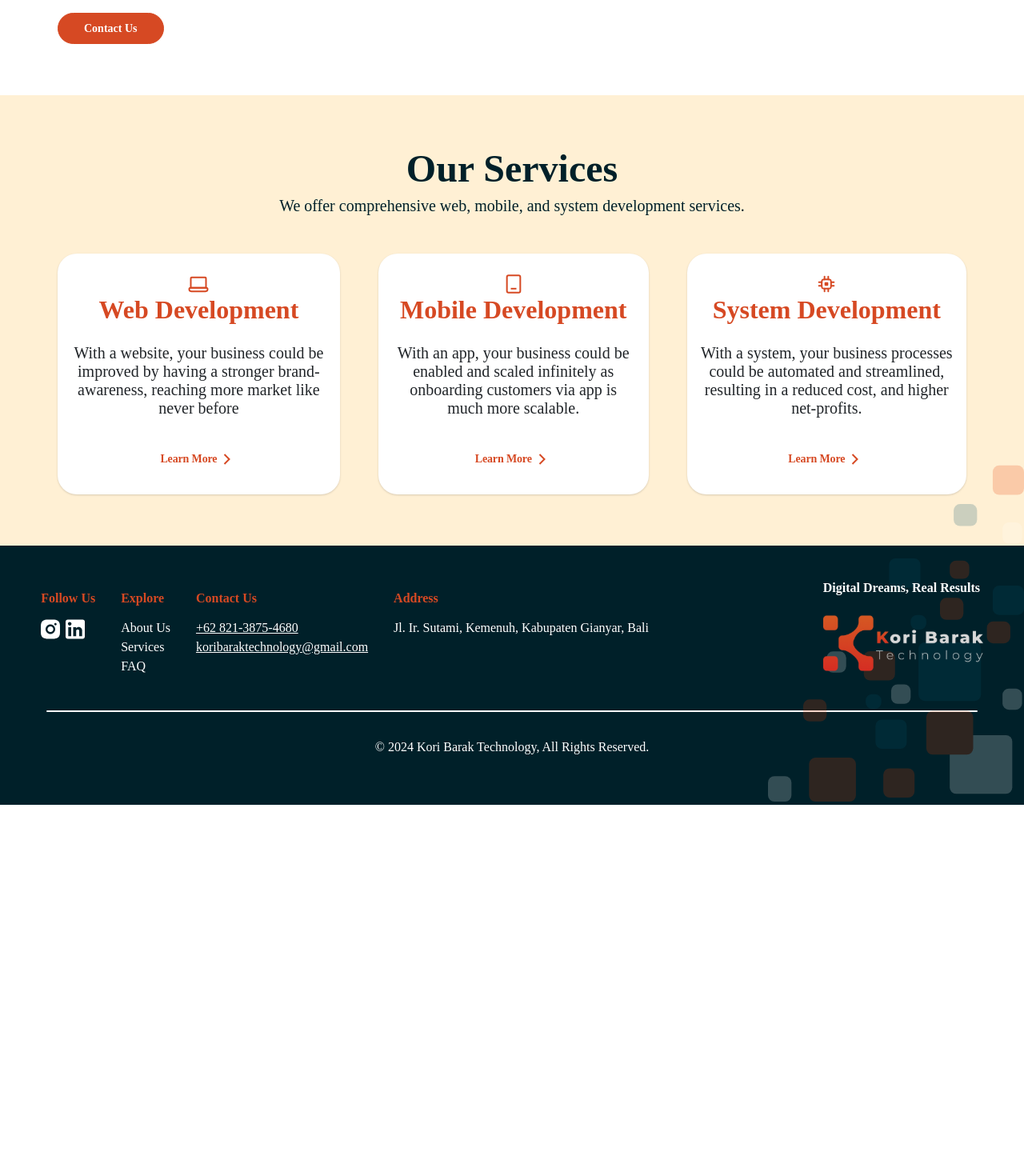
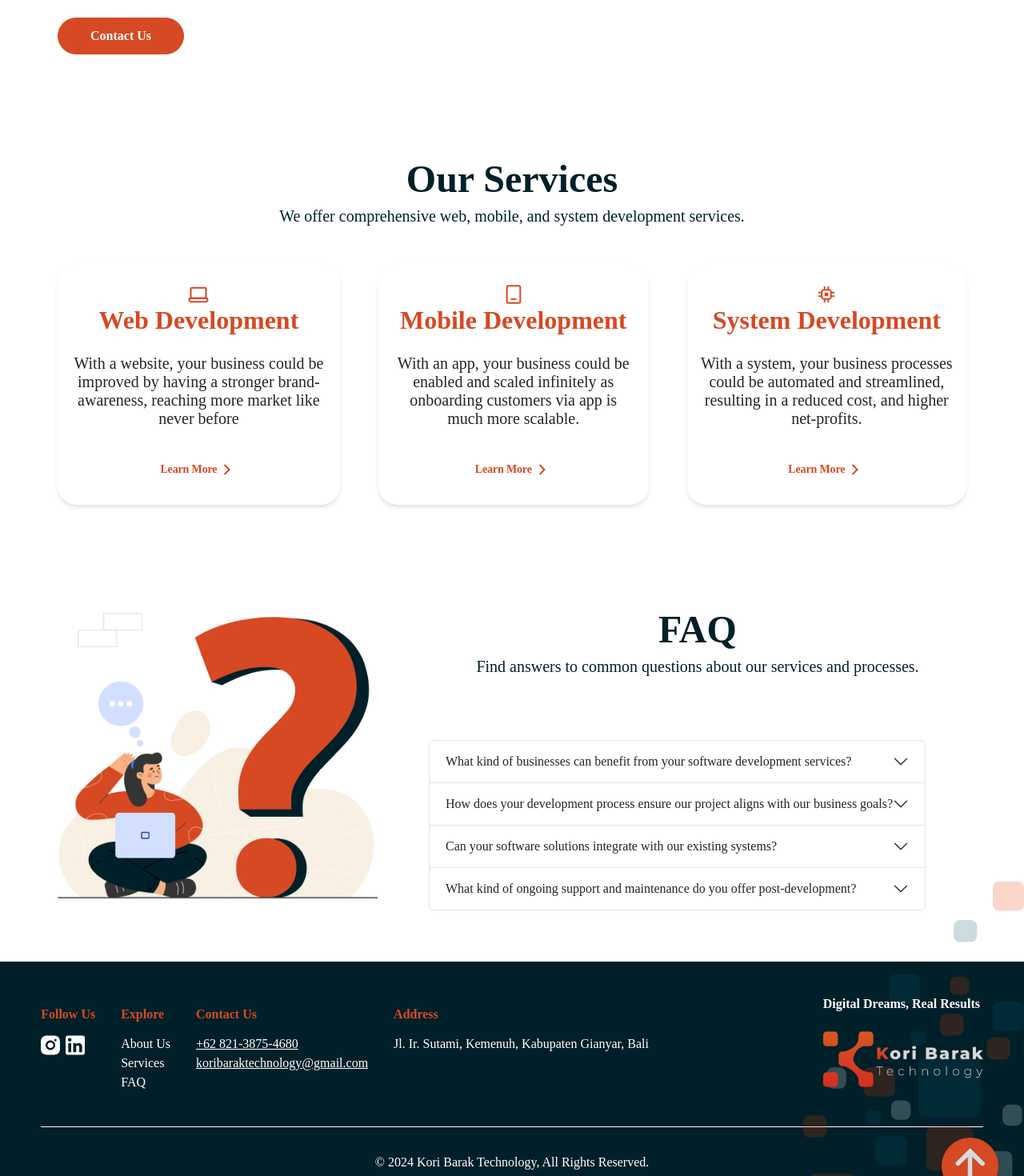
Before and after one commit to alxdrr/company-profile, a React (Vite) app: page / in a window 1280 px wide. Shown: the part 1200-2670 px from the top of the page at 80% size. Before the commit the page ends 2206 px from the top, so only its background shows below. Built offline with nearby package versions, Linux system fonts and the light colour scheme.

Commit message:
add faq section

```diff
--- a/src/App.jsx
+++ b/src/App.jsx
@@ -3,6 +3,7 @@ import Hero from './components/hero.jsx';
 import About from './components/about.jsx';
 import Services from './components/services.jsx';
 import Footer from './components/footer.jsx';
+import Faq from './components/faq.jsx';
 
 function App() {
   return (
@@ -11,6 +12,7 @@ function App() {
       <Hero />
       <About />
       <Services />
+      <Faq />
       <Footer />
     </>
   );
--- a/src/components/about.jsx
+++ b/src/components/about.jsx
@@ -24,7 +24,14 @@ export default function About() {
             provide tailored solutions to meet your unique needs and help you
             achieve your goals.
           </p>
-          <Button variant="primary">Contact Us</Button>{' '}
+          <Button
+            href="https://wa.me/6282138754680"
+            target="_blank"
+            rel="noreferrer"
+            variant="primary"
+          >
+            Contact Us
+          </Button>{' '}
         </motion.div>
         <motion.img
           layout
--- /dev/null
+++ b/src/components/faq.jsx
@@ -0,0 +1,78 @@
+import { Accordion, Figure } from 'react-bootstrap';
+import faqImg from '../assets/faq.png';
+import '../style/faq.css';
+
+function Faq() {
+  return (
+    <div className="faq-section d-flex flex-row">
+      <Figure.Image src={faqImg} width={400} height={180} alt="" />
+      <div className="faq">
+        <div className="faq-copy">
+          <h1 className="faq-header">FAQ</h1>
+          <p className="faq-desc">
+            Find answers to common questions about our services and processes.
+          </p>
+        </div>
+        <div className="faq-qna">
+          <Accordion defaultActiveKey="">
+            <Accordion.Item eventKey="0">
+              <Accordion.Header>
+                What kind of businesses can benefit from your software
+                development services?
+              </Accordion.Header>
+              <Accordion.Body>
+                Our services are tailored for a diverse range of industries.
+                Whether you’re a startup, SME, or a large corporation, we
+                provide customized solutions to meet your specific needs in web,
+                app, and system development. Our expertise is designed to
+                support businesses in any sector to enhance their digital
+                presence and operational efficiency.
+              </Accordion.Body>
+            </Accordion.Item>
+            <Accordion.Item eventKey="1">
+              <Accordion.Header>
+                How does your development process ensure our project aligns with
+                our business goals?
+              </Accordion.Header>
+              <Accordion.Body>
+                We begin with a thorough consultation to understand your
+                business objectives. Our development process is transparent and
+                iterative, involving regular updates and feedback sessions. This
+                ensures that the final product not only meets but exceeds your
+                expectations, aligning seamlessly with your strategic business
+                goals.
+              </Accordion.Body>
+            </Accordion.Item>
+            <Accordion.Item eventKey="2">
+              <Accordion.Header>
+                Can your software solutions integrate with our existing systems?
+              </Accordion.Header>
+              <Accordion.Body>
+                Absolutely. Our approach is to create solutions that can
+                seamlessly integrate with your existing systems. We prioritize
+                compatibility and scalability, ensuring that our software not
+                only enhances your current operations but also adapts to future
+                technological advancements and business growth.
+              </Accordion.Body>
+            </Accordion.Item>
+            <Accordion.Item eventKey="3">
+              <Accordion.Header>
+                What kind of ongoing support and maintenance do you offer
+                post-development?
+              </Accordion.Header>
+              <Accordion.Body>
+                Post-development, we offer comprehensive support and maintenance
+                to ensure your software continues to run smoothly. This includes
+                regular updates, bug fixes, and performance optimization.
+                Additionally, we provide dedicated customer service to address
+                any queries or modifications you may need.
+              </Accordion.Body>
+            </Accordion.Item>
+          </Accordion>
+        </div>
+      </div>
+    </div>
+  );
+}
+
+export default Faq;
--- a/src/components/footer.jsx
+++ b/src/components/footer.jsx
@@ -4,6 +4,9 @@ import linkedinLogo from '../assets/linkedinLogo.svg';
 import brand from '../assets/logo.svg';
 import ornament from '../assets/ornament.svg';
 import { motion } from 'framer-motion';
+import up from '../assets/icons/arrow-up.svg';
+
+const scrollTop = () => window.scrollTo({ top: 0, behavior: 'smooth' });
 
 export default function Footer() {
   return (
@@ -33,10 +36,10 @@ export default function Footer() {
             <div className="explore">
               <h2 className="text-primary navigator">Explore</h2>
               <div className="direct d-flex flex-column">
-                <a href="" className="text-light direct">
+                <a href="#about-us" className="text-light direct">
                   About Us
                 </a>
-                <a href="" className="text-light direct">
+                <a href="#our-services" className="text-light direct">
                   Services
                 </a>
                 <a href="" className="text-light direct">
@@ -47,10 +50,18 @@ export default function Footer() {
             <div className="contacts">
               <h2 className="text-primary navigator">Contact Us</h2>
               <div className="direct d-flex flex-column">
-                <a href="" className="text-light contact">
+                <a
+                  className="text-light contact"
+                  href="https://wa.me/6282138754680"
+                  target="_blank"
+                  rel="noreferrer"
+                >
                   +62 821-3875-4680
                 </a>
-                <a href="" className="text-light contact">
+                <a
+                  href="mailto:koribaraktechnology@gmail.com"
+                  className="text-light contact"
+                >
                   koribaraktechnology@gmail.com
                 </a>
               </div>
@@ -58,7 +69,10 @@ export default function Footer() {
             <div className="address">
               <h2 className="text-primary navigator">Address</h2>
               <div className="direct">
-                <a href="" className="text-light office">
+                <a
+                  href="https://www.google.com/maps/place/8%C2%B033'22.0%22S+115%C2%B017'13.8%22E/@-8.556116,115.287157,17z/data=!3m1!4b1!4m4!3m3!8m2!3d-8.556116!4d115.287157?entry=ttu"
+                  className="text-light office"
+                >
                   Jl. Ir. Sutami, Kemenuh, Kabupaten Gianyar, Bali
                 </a>
               </div>
@@ -74,10 +88,10 @@ export default function Footer() {
         </div>
         <motion.div
           animate={{
-            width: ['80%', '100%', '80%'],
+            backgroundColor: ['#fff', '#D64923', '#fff'],
           }}
           transition={{
-            duration: 10,
+            duration: 6,
             ease: 'easeInOut',
             repeat: Infinity,
           }}
@@ -86,6 +100,26 @@ export default function Footer() {
         <p className="copyright text-light">
           © 2024 Kori Barak Technology, All Rights Reserved.
         </p>
+        <motion.img
+          onClick={scrollTop}
+          animate={{
+            scale: [1, 0.9, 1],
+          }}
+          transition={{
+            duration: 2,
+            ease: 'easeInOut',
+            repeat: Infinity,
+          }}
+          style={{
+            filter:
+              'drop-shadow(0px 10px 10px rgba(0, 0, 0, 0.04)) drop-shadow(0px 20px 25px rgba(0, 0, 0, 0.10))',
+            position: 'absolute',
+            bottom: '32px',
+            right: '32px',
+            cursor: 'pointer',
+          }}
+          src={up}
+        />
       </div>
     </>
   );
--- a/src/components/hero.jsx
+++ b/src/components/hero.jsx
@@ -26,7 +26,9 @@ export default function Hero() {
             successful projects, we are ready to help turn any concept into a
             robust technological solution.
           </p>
-          <Button variant="primary">Consult with our expert for free</Button>{' '}
+          <Button href="#about-us" variant="primary">
+            Dive In
+          </Button>{' '}
         </motion.div>
         <img className="hero-ornament" src={ornament} alt="" />
       </div>
--- a/src/components/services.jsx
+++ b/src/components/services.jsx
@@ -40,7 +40,7 @@ const servicesProvided = [
 export default function Services() {
   return (
     <>
-      <div className="services d-flex flex-column">
+      <div id="our-services" className="services d-flex flex-column">
         <motion.div
           variants={componentsAnimation}
           initial="initial"
--- a/src/custom.scss
+++ b/src/custom.scss
@@ -32,13 +32,18 @@ $theme-colors: (
 }
 .nav-item.active {
   font-weight: bolder;
+  color: #d64923 !important;
+}
+
+.nav-item:hover {
+  color: #d64a23e1 !important;
 }
 
 .btn {
   color: $light !important;
   border-radius: 30px;
-  padding: 8px 32px;
-  font-size: 14px;
+  padding: 10px 40px;
+  font-size: 16px;
   font-weight: 700;
 }
 
@@ -49,8 +54,12 @@ $theme-colors: (
 #basic-nav-dropdown {
   color: #ffffff !important;
 }
+#basic-nav-dropdown:hover {
+  color: #d64a23e1 !important;
+}
 
 nav {
   padding: 16px 0 !important;
-  height: 12vh;
+  padding-top: 24px !important;
+  height: auto;
 }
--- /dev/null
+++ b/src/style/faq.css
@@ -0,0 +1,46 @@
+.faq-section {
+  padding: 64px 72px;
+  justify-content: center;
+  align-items: center;
+  gap: 64px;
+  align-self: stretch;
+}
+
+.faq {
+  display: flex;
+  flex-direction: column;
+  justify-content: center;
+  align-items: center;
+  gap: 64px;
+  flex: 1 0 0;
+}
+.faq-copy {
+  display: flex;
+  width: auto;
+  flex-direction: column;
+  justify-content: center;
+  align-items: center;
+}
+.faq-header {
+  color: #002029;
+  text-align: center;
+  font-size: 48px;
+  font-weight: 900;
+  line-height: normal;
+}
+
+.faq-desc {
+  color: #002029;
+  font-feature-settings: 'calt' off;
+  font-size: 20px;
+  font-weight: 400;
+  line-height: normal;
+}
+
+.faq-qna {
+  display: flex;
+  flex-direction: column;
+  align-items: flex-start;
+  gap: 10px;
+  align-self: stretch;
+}
--- a/src/style/footer.css
+++ b/src/style/footer.css
@@ -1,4 +1,5 @@
 .footer {
+  position: relative;
   display: flex;
   padding: 44px 4%;
   flex-direction: column;
@@ -28,7 +29,7 @@
 .divider-line {
   width: 100%;
   border-radius: 24px;
-  height: 2px;
+  height: 1px;
   background-color: white;
   align-self: center;
 }
--- a/src/style/services.css
+++ b/src/style/services.css
@@ -2,7 +2,7 @@
   padding: 64px 72px;
   gap: 32px;
   align-self: stretch;
-  background: #fff0d4;
+  background: #ffffff;
   justify-content: center;
 }
 .services-card {
@@ -37,14 +37,13 @@
   justify-content: center;
   align-items: center;
   gap: 16px;
-
   border-radius: 24px;
   background: #fff;
 
   /* Shadow/base */
   box-shadow:
-    0px 1px 2px 0px rgba(0, 0, 0, 0.06),
-    0px 1px 3px 0px rgba(0, 0, 0, 0.1);
+    0px 2px 4px -1px rgba(0, 0, 0, 0.06),
+    0px 4px 6px -1px rgba(0, 0, 0, 0.1);
 }
 .cards-header {
   display: flex;
```
Also changed, not shown: src/components/navbar.jsx (+13 -3 lines), src/assets/faq.png (added), src/assets/icons/arrow-up.svg (added).
